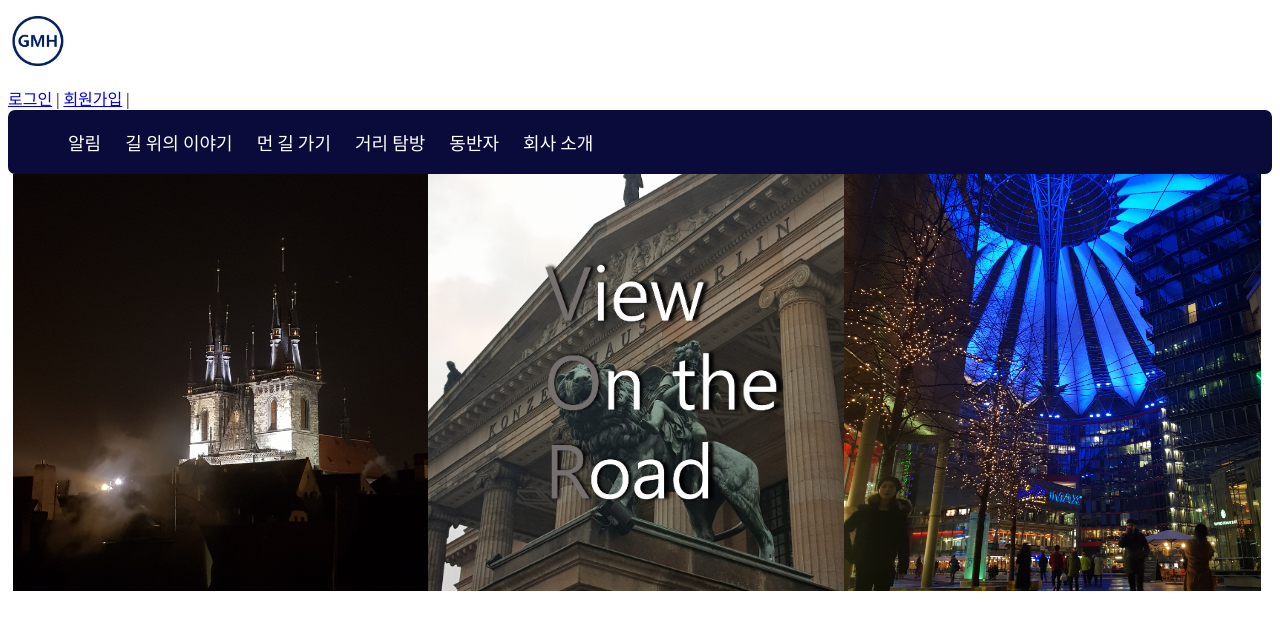
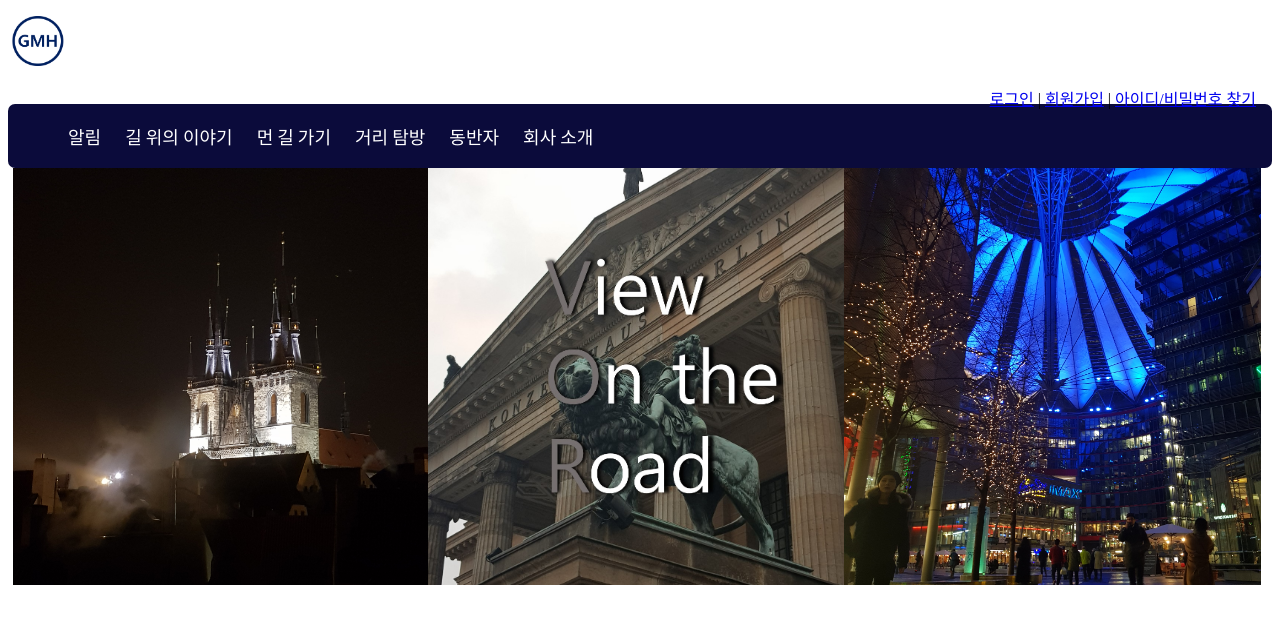
Before and after one commit to qkrwjdan/GmhOne, a Django app: page /ViewOnRoad/ in a window 1280 px wide. Shown: the top 629 px of the page. Run offline with Django 3.2, Linux system fonts and the light colour scheme.

Commit message:
동반자 목록 변경

```diff
--- a/ViewOnRoad/templates/ViewOnRoad/base.html
+++ b/ViewOnRoad/templates/ViewOnRoad/base.html
@@ -39,8 +39,11 @@
       <a href="">글쓰기</a> |
       <a href="">회원정보</a>
     {% else %}
-      <a href="{% url 'login' %}">로그인</a> |
-      <a href="{% url 'ViewOnRoad_signup' %}">회원가입</a> |
+      <span style="float : right">
+        <a href="{% url 'login' %}">로그인</a> |
+        <a href="{% url 'ViewOnRoad_signup' %}">회원가입</a> |
+        <a href="#">아이디/비밀번호 찾기</a>&emsp;
+      </span>
     {% endif %}
   </span>
   <br>
@@ -79,8 +82,12 @@
 
       <li><a href="#">동반자</a>
         <ul>
+          <li><a href="{% url 'login' %}">로그인</a></li>
           <li><a href="{% url 'ViewOnRoad_signup' %}">회원가입</a></li>
-          <li><a href="#">문의 및 영상등록</a></li>
+          <li><a href="#">아이디/비밀번호 찾기</a></li>
+          <li>-------------------------&emsp;</li>
+          <li><a href="#">공개게시판</a></li>
+          <li><a href="#">문의하기</a></li>
         </ul>
       </li>
 
```
